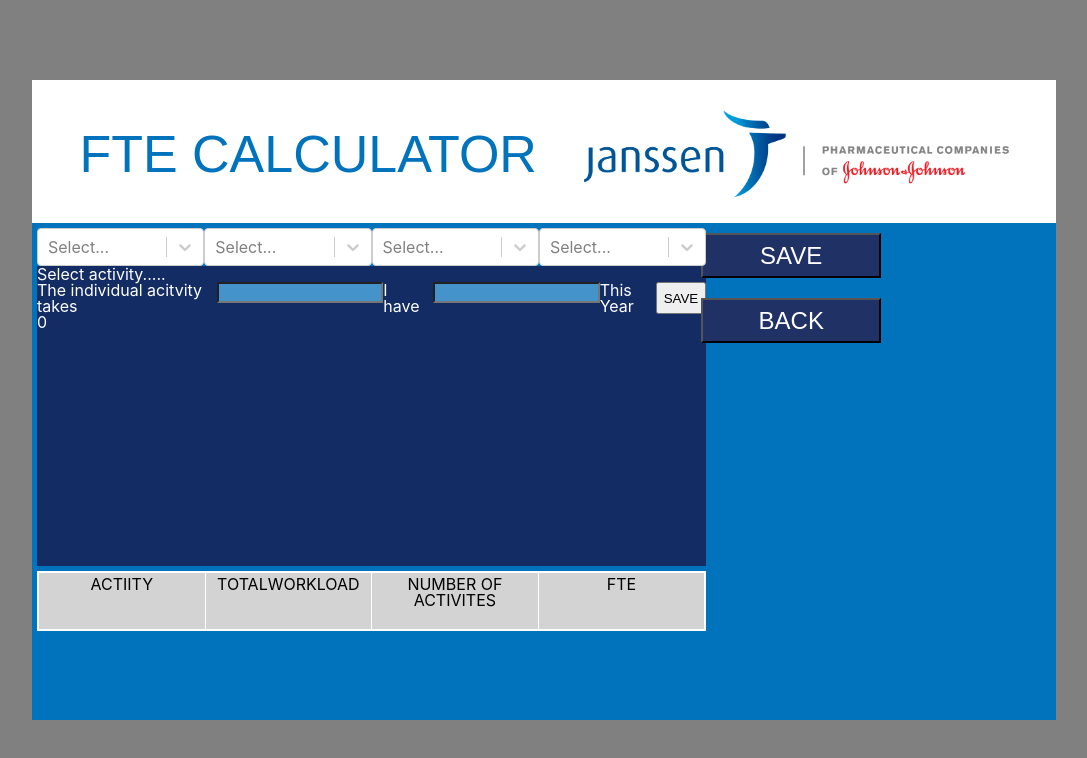
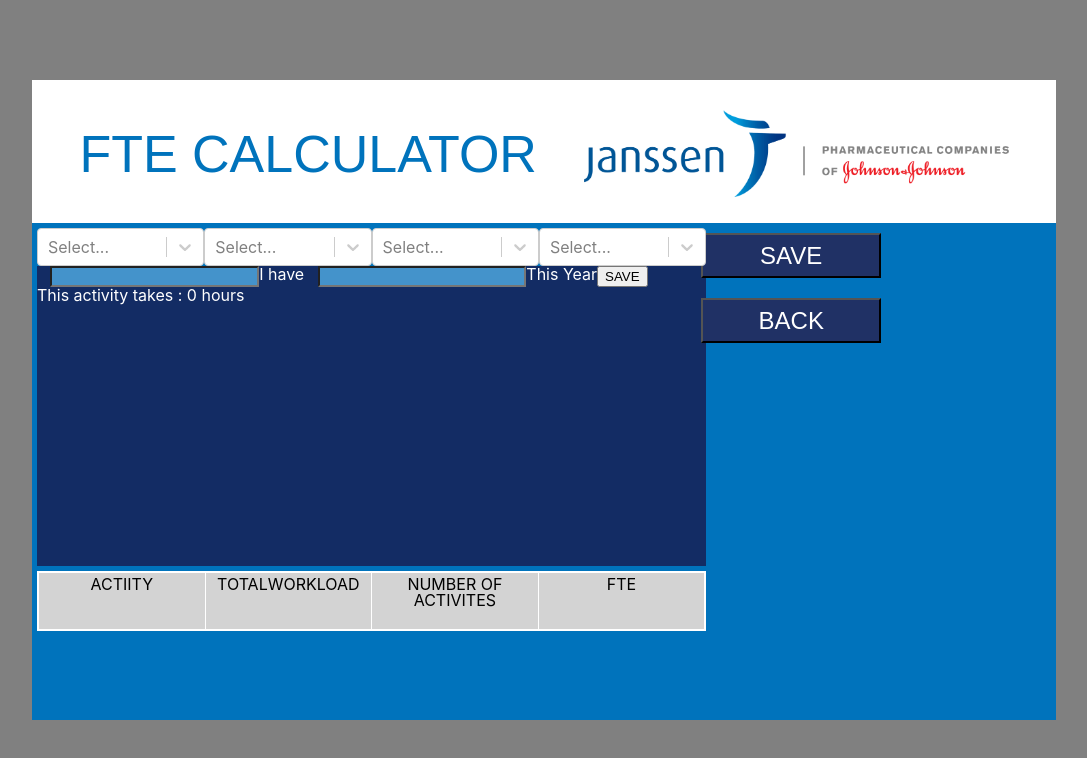
Before and after one commit to Mrakonja/FTECalc, a React (Create React App) app: page /FteCalculator in a window 1280 px wide. Shown: the top 758 px of the page, without its empty margins (96-1183 px from the left). Built offline with nearby package versions, Linux system fonts and the light colour scheme.

Commit message:
some calculations done

```diff
--- a/src/screens/componenets/calculation.js
+++ b/src/screens/componenets/calculation.js
@@ -6,26 +6,33 @@ import './css/calculations.css';
 
 
 function Calculation( props ) {
-    const [hours, changeHours] = useState(0)
-    const [numOfAct, changeNumOfAct] = useState(0)
-    const [result, setResult]=useState(0)
+    const [hours, changeHours] = useState('0')
+    const [numOfAct, changeNumOfAct] = useState('0')
+    const [result, setResult]=useState('0')
 
     const CalculateResult = () =>{
-        setResult(props.totalHours - (numOfAct*hours))
+        console.log('totalh ', props.totalHours)
+        console.log('numofActs ', numOfAct)
+        console.log('hours ', hours )
+        setResult(numOfAct*hours)
     }
 
     const handleHours = (input) =>{
-        changeHours(input)
+
+        console.log('this is input ',input.target.value)
+        changeHours(input.target.value)
+        console.log('hours changed ', hours)
     }
 
     const handleNumOfAct = (input) =>{
-        changeNumOfAct(input)
+        console.log('this is input ',input.target.value)
+        changeNumOfAct(input.target.value)
+        console.log('acts changed ', numOfAct)
     }
 
     return (
     <div className='mainDiv'>
         <div className='calcDiv'>
-            <p>The individual acitvity takes</p>
             <input type="text" onChange={handleHours} />
             <p> I have </p> <input type="text" onChange={handleNumOfAct} /><p>This Year</p>
             <button onClick={CalculateResult}>
@@ -33,7 +40,8 @@ function Calculation( props ) {
             </button>
         </div>
         <div className='resDiv'>
-                <p>{result}</p>
+                <p>This activity takes : {result} hours</p>
+
         </div>
     </div>
 
--- a/src/screens/css/fteCalc.css
+++ b/src/screens/css/fteCalc.css
@@ -17,3 +17,9 @@ td {
 .left {
     width:70%
 }
+
+.up {
+    display:Flex;
+    flex-direction: column;
+    justify-content: space-between;
+}
--- a/src/screens/ftecalculator.js
+++ b/src/screens/ftecalculator.js
@@ -89,8 +89,8 @@ function FteCalculator(props) {
                     <Select styles={customStyles} options={options4} onChange={handleChange}/>
                 </div>
                 <div className='acvityBox' style={activityBox}>
-                        <p> Select activity.....</p>
-                        <Calculation />
+                        <p>  </p>
+                        <Calculation totalHours='2088'/>
                 </div>
               </div>
               <div className='down' style={down}>
@@ -166,7 +166,10 @@ margin: '5px'
 let up = {
   width:'100%',
   height: 'auto',
-  margin: '5px'
+  margin: '5px',
+  display:'Flex',
+  flexDirection: 'column',
+  justifyContent: 'space-between',
   }
 
 
```
